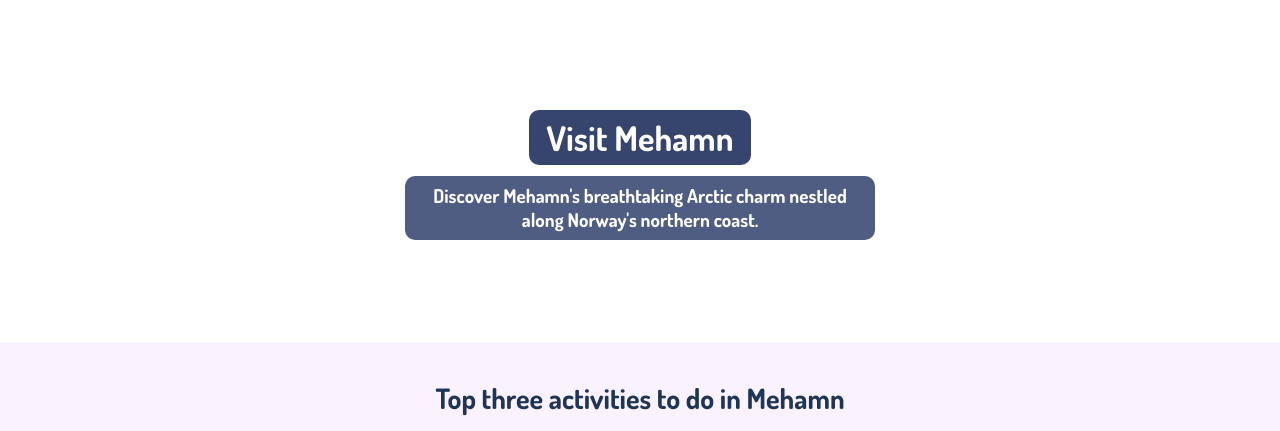
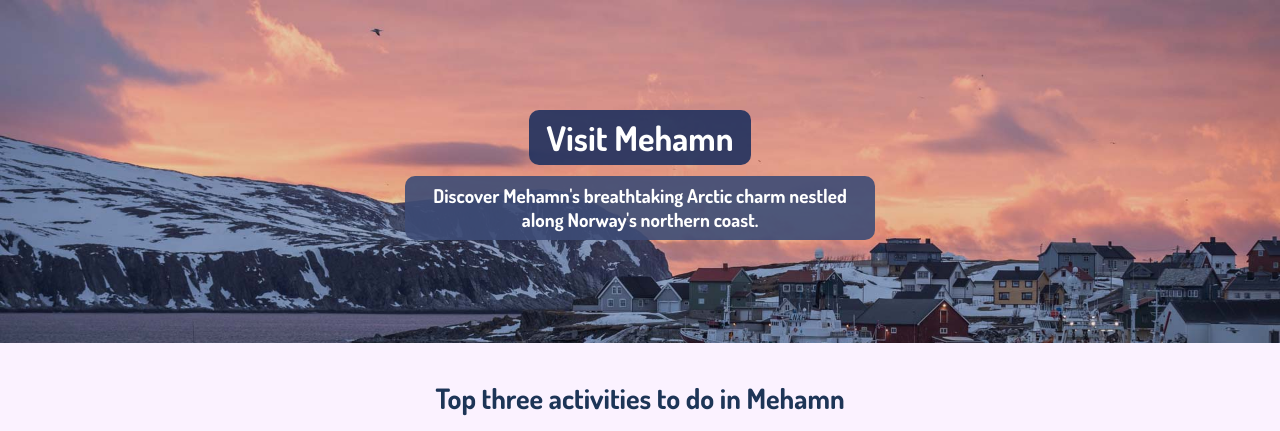
Before and after one commit to AustejaSk/visit-mehamn-homepage, a website built with Vite: page index.html in a window 1280 px wide. Shown: the top 431 px of the page. Built offline with nearby package versions, Linux system fonts and the light colour scheme; files whose address does not match are found by name.

Commit message:
update background image

```diff
--- a/styles.css
+++ b/styles.css
@@ -10,7 +10,7 @@ img {
 }
 
 #hero-section {
-    background-image: url="/images/mehamn-hero.jpg";
+    background-image: url("/images/mehamn-hero.jpg");
     background-size: cover;
     height: 343px;
     display: flex;
```
